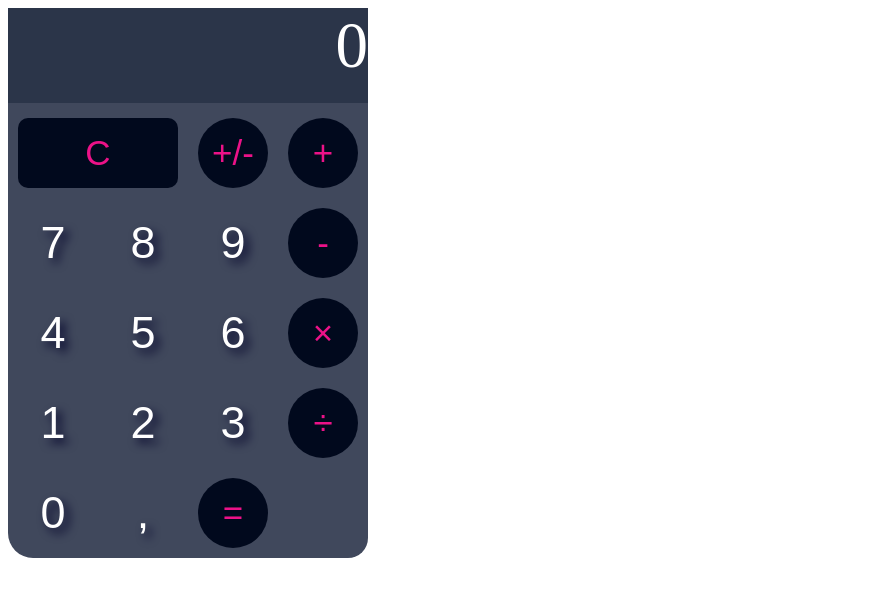
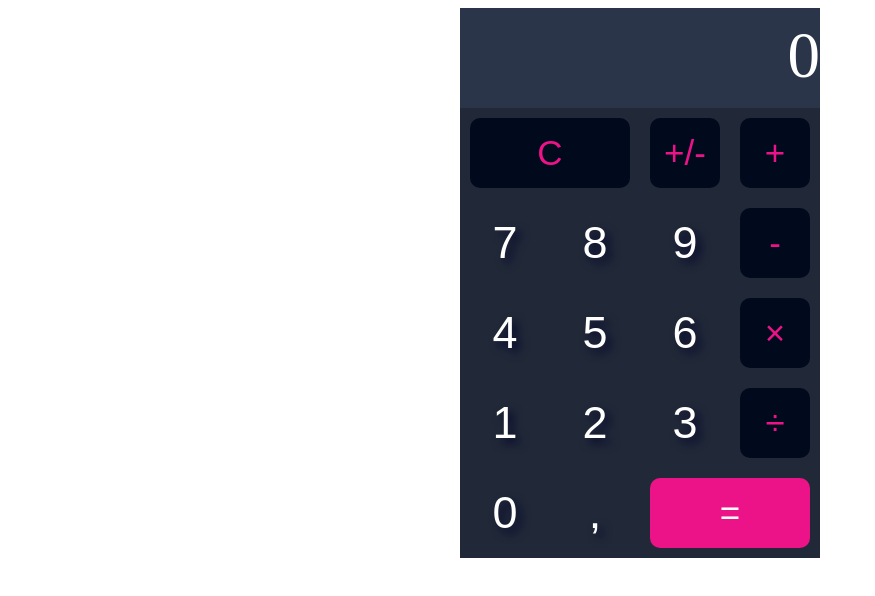
Before and after one commit to ander-Sgr/calculator, a plain HTML site: page index.html in a window 1280 px wide. Shown: the whole page, without its empty margins (0-875 px from the left). Drawn offline with Linux system fonts and the light colour scheme.

Commit message:
update the style

```diff
--- a/style/style-calc.css
+++ b/style/style-calc.css
@@ -4,20 +4,17 @@
     grid-template-rows: 100px;
     grid-template-columns: repeat(4, 90px);
 
-    background-color: rgba(64, 72, 92, 1);
-    border-radius: 0 0 20px 25px;
-
-    position: absolute;
-
+    justify-content: center;
 }
 
 .operator-button {
     color: #EC1288;
     background-color: rgb(1, 9, 29);
     border: none;
-    border-radius: 50px;
+    border-radius: 10px;
     margin: 10px;
     font-size: 35px;
+
 }
 
 .number-button {
@@ -28,26 +25,23 @@
     filter: drop-shadow(5px 5px 5px #03032b);
 }
 
-.number-button:hover, .operator-button:hover {
-    animation: push 0.3s linear 1;
+.number-button:hover,
+.operator-button:hover {
+    background-color: rgb(12, 13, 15);
     filter: drop-shadow(10px 10px 10px #03032b);
-    border-radius: 50px;
 }
 
-@keyframes push {
-    50% {
-        transform: scale(0.8);
-    }
-}
+
 
 #result-label {
     margin-top: 0px;
+    padding-top: 10px;
     grid-column: 1/5;
     background: rgba(43, 53, 73, 1);
     border: none;
     color: white;
     text-align: right;
-    height: 95px;
+    height: 100px;
     font-size: 65px;
 }
 
@@ -55,6 +49,9 @@
     display: grid;
     grid-template-columns: repeat(4, 90px);
     grid-template-rows: 90px;
+    background-color: rgb(33, 41, 56);
+    width: 360px;
+
 }
 
 #clear-button {
@@ -62,7 +59,7 @@
     border-radius: 10px;
 }
 
-#equal-button {
+#button-equals {
     grid-column: 3 / 5;
     border-radius: 10px;
     color: #FFFFFF;
```
